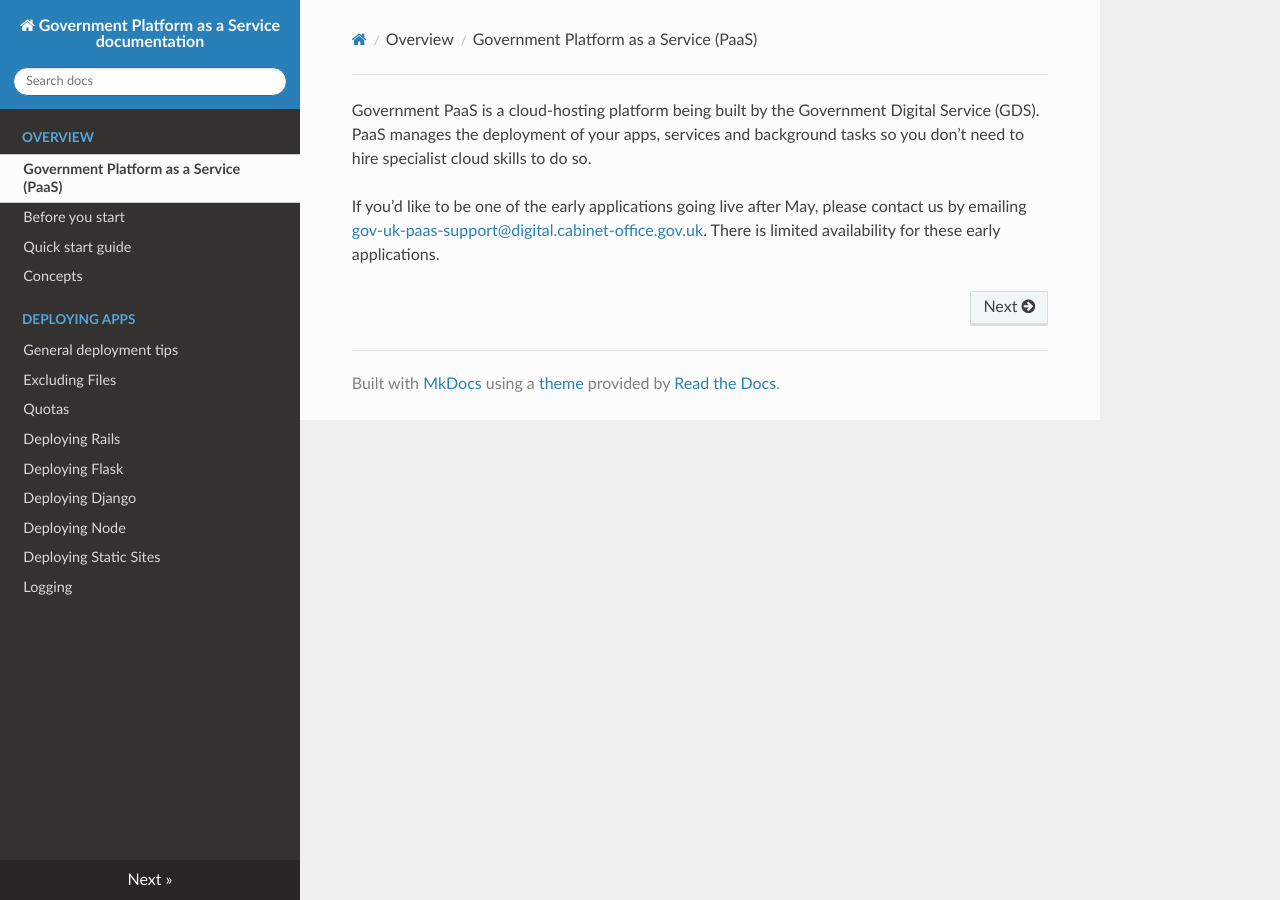
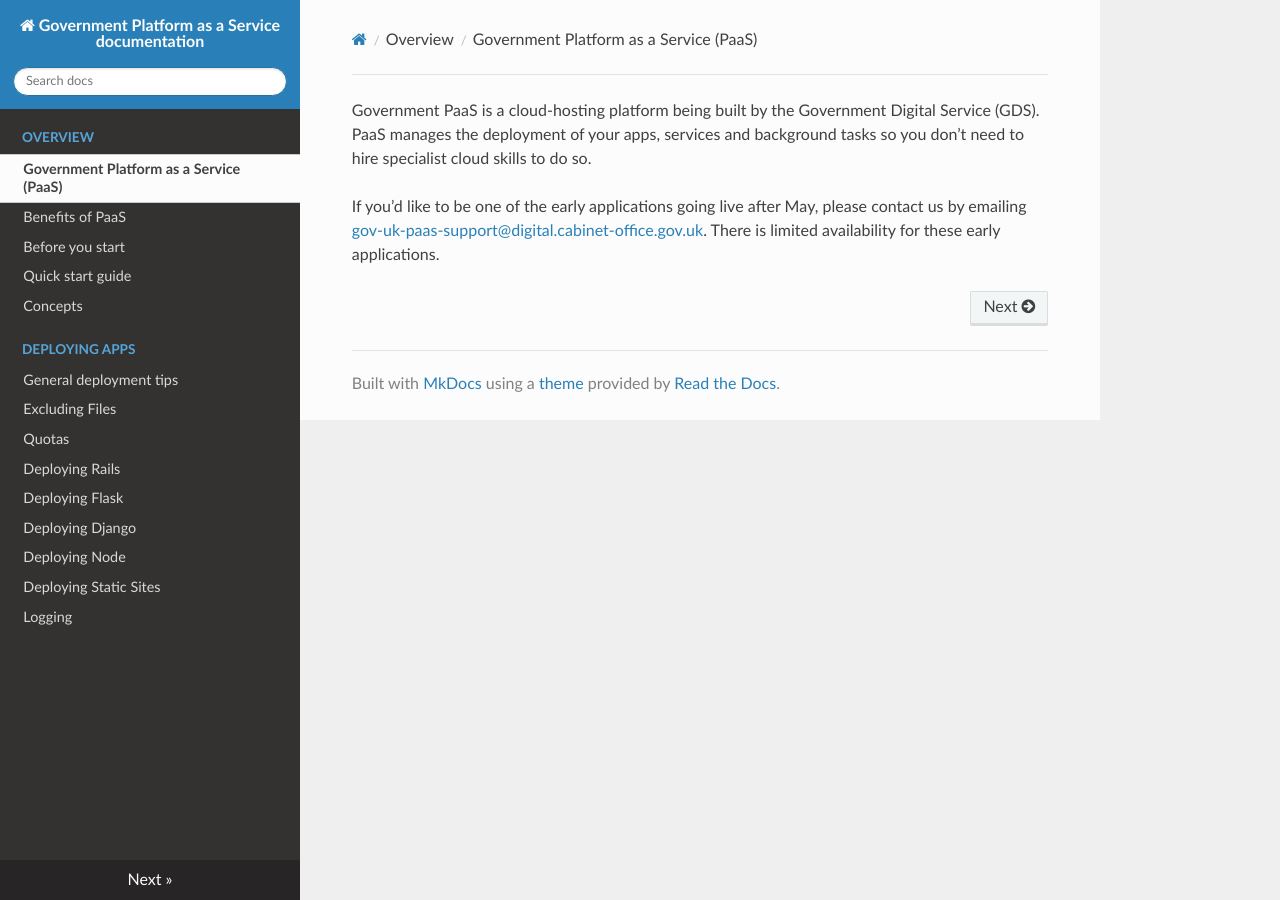
Before and after one commit to alphagov/paas-developer-docs, an MkDocs documentation site: the page built from docs/index.md, in a window 1280 px wide. Built offline with MkDocs 1.6.1, drawn with Linux system fonts in a browser that asks for light colours; nearby versions of some CDN libraries; old or Windows-style settings are respelled for this version of MkDocs.

Commit message:
Add existing page to nav
more_about_paas.md was not included in YML file so not rendered.

```diff
--- a/mkdocs.yml
+++ b/mkdocs.yml
@@ -3,6 +3,7 @@ theme: readthedocs
 pages:
 - Overview:
     - 'Government Platform as a Service (PaaS)': 'index.md'
+    - 'Benefits of PaaS' : 'overview/more_about_paas.md'
     - 'Before you start': 'overview/before_you_start.md'
     - 'Quick start guide': 'overview/quick_start_guide.md'
     - 'Concepts': 'overview/concepts.md'
```
